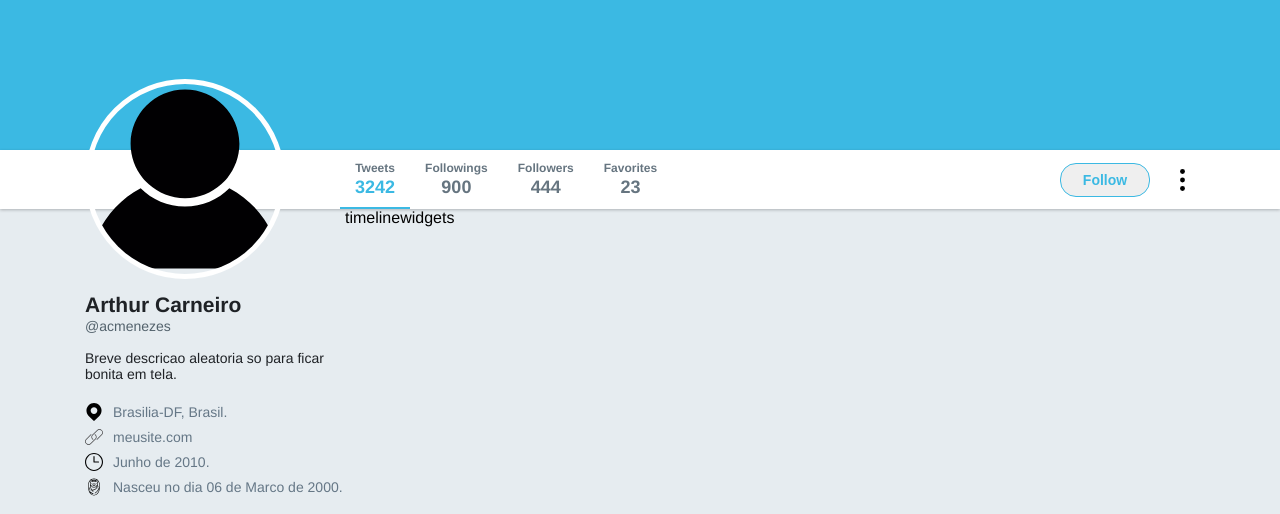
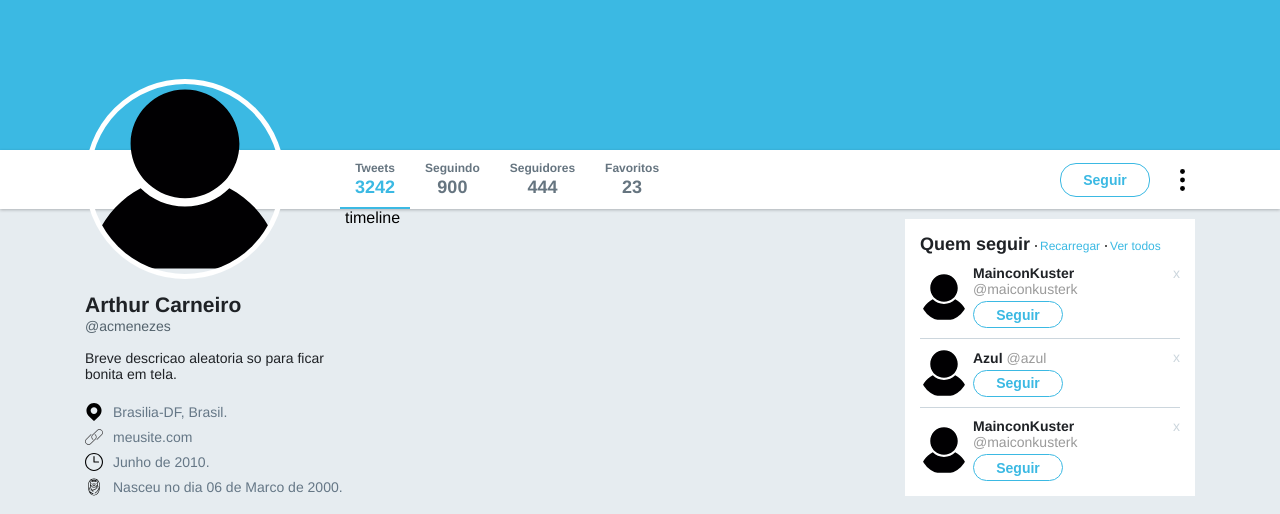
Before and after one commit to NtkArt/flexboxLearning, a plain HTML site: page index.html in a window 1280 px wide. Shown: the part 276-790 px from the top of the page. Drawn offline with Linux system fonts and the light colour scheme.

Commit message:
Finish widgets

```diff
--- a/index.html
+++ b/index.html
@@ -37,21 +37,21 @@
             <strong>3242</strong>
           </li>
           <li>
-            <span>Followings</span>
+            <span>Seguindo</span>
             <strong>900</strong>
           </li>
           <li>
-            <span>Followers</span>
+            <span>Seguidores</span>
             <strong>444</strong>
           </li>
           <li>
-            <span>Favorites</span>
+            <span>Favoritos</span>
             <strong>23</strong>
           </li>
         </ul>
 
         <div class="actions">
-          <button>Follow</button>
+          <button>Seguir</button>
           <img src="/images/more.svg" alt="More itens" />
         </div>
       </div>
@@ -110,8 +110,62 @@
           </ul>
         </div>
       </aside>
+
       <section class="timeline">timeline</section>
-      <aside class="widgets">widgets</aside>
+
+      <aside class="widgets">
+        <div class="widget follow">
+          <div class="title">
+            <strong>Quem seguir</strong> <a href="">Recarregar</a>
+            <a href="">Ver todos</a>
+          </div>
+
+          <ul>
+            <li>
+              <div class="profile">
+                <img
+                  class="widget-avatar"
+                  src="/images/avatar.svg"
+                  alt="Avatar"
+                />
+                <div class="info">
+                  <strong>MainconKuster <span>@maiconkusterk</span></strong>
+                  <button>Seguir</button>
+                </div>
+              </div>
+              <a href="">x</a>
+            </li>
+            <li>
+              <div class="profile">
+                <img
+                  class="widget-avatar"
+                  src="/images/avatar.svg"
+                  alt="Avatar"
+                />
+                <div class="info">
+                  <strong>Azul <span>@azul</span></strong>
+                  <button>Seguir</button>
+                </div>
+              </div>
+              <a href="">x</a>
+            </li>
+            <li>
+              <div class="profile">
+                <img
+                  class="widget-avatar"
+                  src="/images/avatar.svg"
+                  alt="Avatar"
+                />
+                <div class="info">
+                  <strong>MainconKuster <span>@maiconkusterk</span></strong>
+                  <button>Seguir</button>
+                </div>
+              </div>
+              <a href="">x</a>
+            </li>
+          </ul>
+        </div>
+      </aside>
     </div>
   </body>
 </html>
--- a/styles.css
+++ b/styles.css
@@ -174,7 +174,7 @@ div.bar .content ul li.active strong {
 
 div.bar .content .actions button {
   height: 34px;
-
+  background-color: #fff;
   display: flex;
   align-items: center;
   justify-content: center;
@@ -295,3 +295,113 @@ div.wrapper-content aside.profile .images ul li {
   flex: 1 0 auto;
   margin: 0 5px 5px 0;
 }
+
+.wrapper-content .timeline {
+  flex: 1;
+}
+
+div.wrapper-content aside.widgets {
+  width: 290px;
+  margin-top: 10px;
+}
+
+div.wrapper-content aside.widgets .widget {
+  background: #fff;
+  padding: 15px;
+}
+
+div.wrapper-content aside.widgets .widget .title {
+  display: flex;
+  align-items: baseline;
+}
+
+div.wrapper-content aside.widgets .widget .title strong {
+  font-size: 18px;
+  color: #1f2226;
+}
+
+div.wrapper-content aside.widgets .widget .title a {
+  font-size: 12px;
+  color: #3bb9e3;
+  text-decoration: none;
+  position: relative;
+  padding-left: 10px;
+}
+
+div.wrapper-content aside.widgets .widget .title a::before {
+  content: "";
+  width: 2px;
+  height: 2px;
+  border-radius: 50%;
+  background: #222;
+  margin: 0 5px 0 5px;
+  position: absolute;
+  left: 0;
+  top: 6px;
+}
+
+div.wrapper-content aside.widgets .follow ul {
+  list-style: none;
+  margin-top: 10px;
+}
+
+div.wrapper-content aside.widgets .follow ul li {
+  display: flex;
+  justify-content: space-between;
+  border-bottom: 1px solid #ccd6dd;
+  padding-bottom: 10px;
+  margin-bottom: 10px;
+}
+
+div.wrapper-content aside.widgets .follow ul li .profile {
+  display: flex;
+  align-items: center;
+}
+div.wrapper-content aside.widgets .follow ul li .profile img {
+  width: 48px;
+  height: 48px;
+  border-radius: 50%;
+}
+
+div.wrapper-content aside.widgets .follow ul li .profile .info {
+  margin-left: 5px;
+  display: flex;
+  flex-direction: column;
+}
+
+div.wrapper-content aside.widgets .follow ul li .profile .info strong {
+  font-size: 14px;
+  color: #1f2226;
+}
+
+div.wrapper-content aside.widgets .follow ul li .profile .info strong span {
+  font-weight: normal;
+  color: #9a9a9a;
+}
+
+div.wrapper-content aside.widgets .follow ul li .profile .info button {
+  height: 27px;
+  margin-top: 4px;
+  display: flex;
+  align-items: center;
+  justify-content: center;
+  background-color: #fff;
+  width: 90px;
+  font-weight: bold;
+  font-size: 14px;
+  color: #3bb9e3;
+  border: 1px solid #3bb9e3;
+  border-radius: 16px;
+}
+
+div.wrapper-content aside.widgets .follow ul li > a {
+  color: #ccd6dd;
+  font-size: 14px;
+  text-decoration: none;
+}
+
+div.wrapper-content aside.widgets .follow ul li:last-child {
+  margin-bottom: 0;
+  padding-bottom: 0;
+  border: 0;
+}
```
